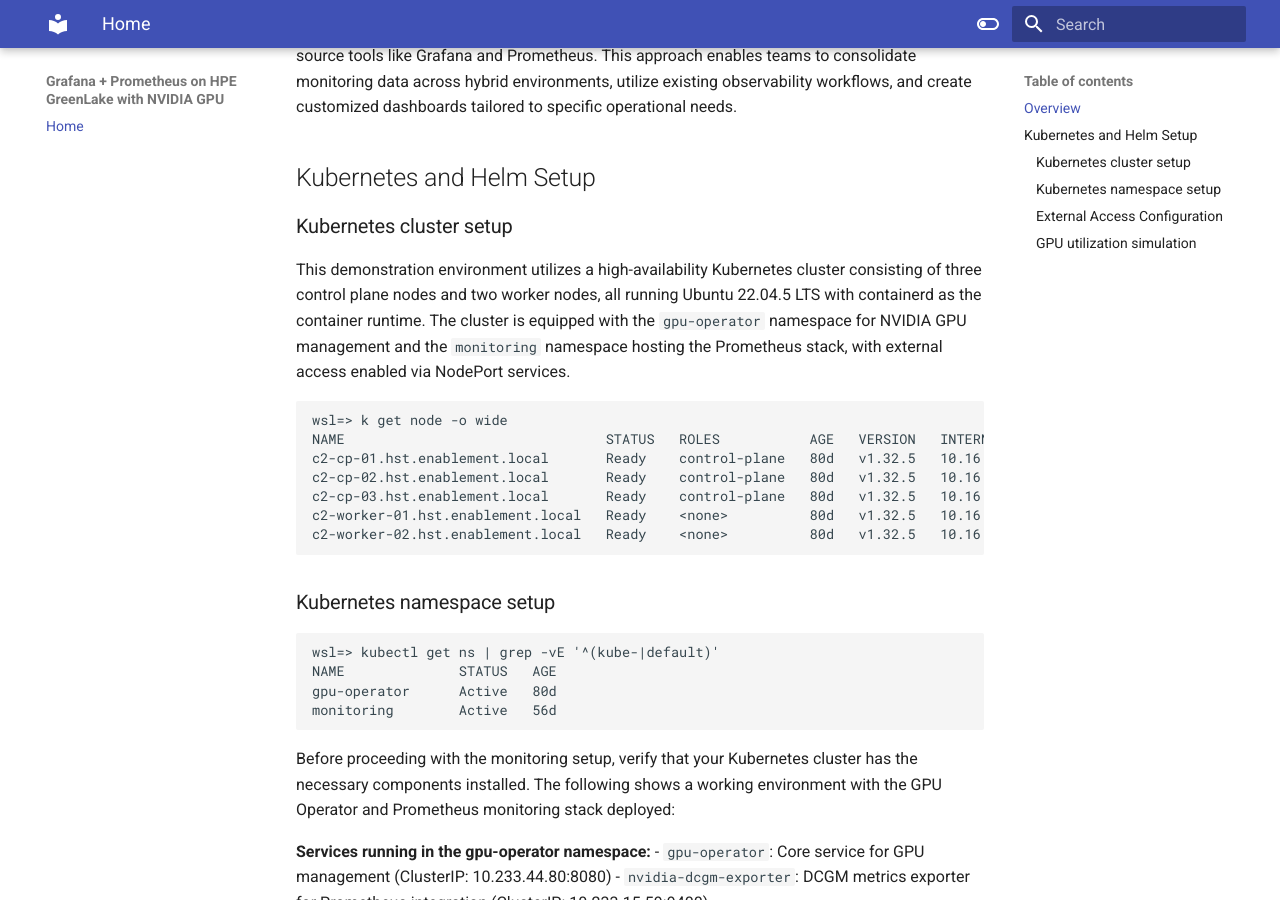
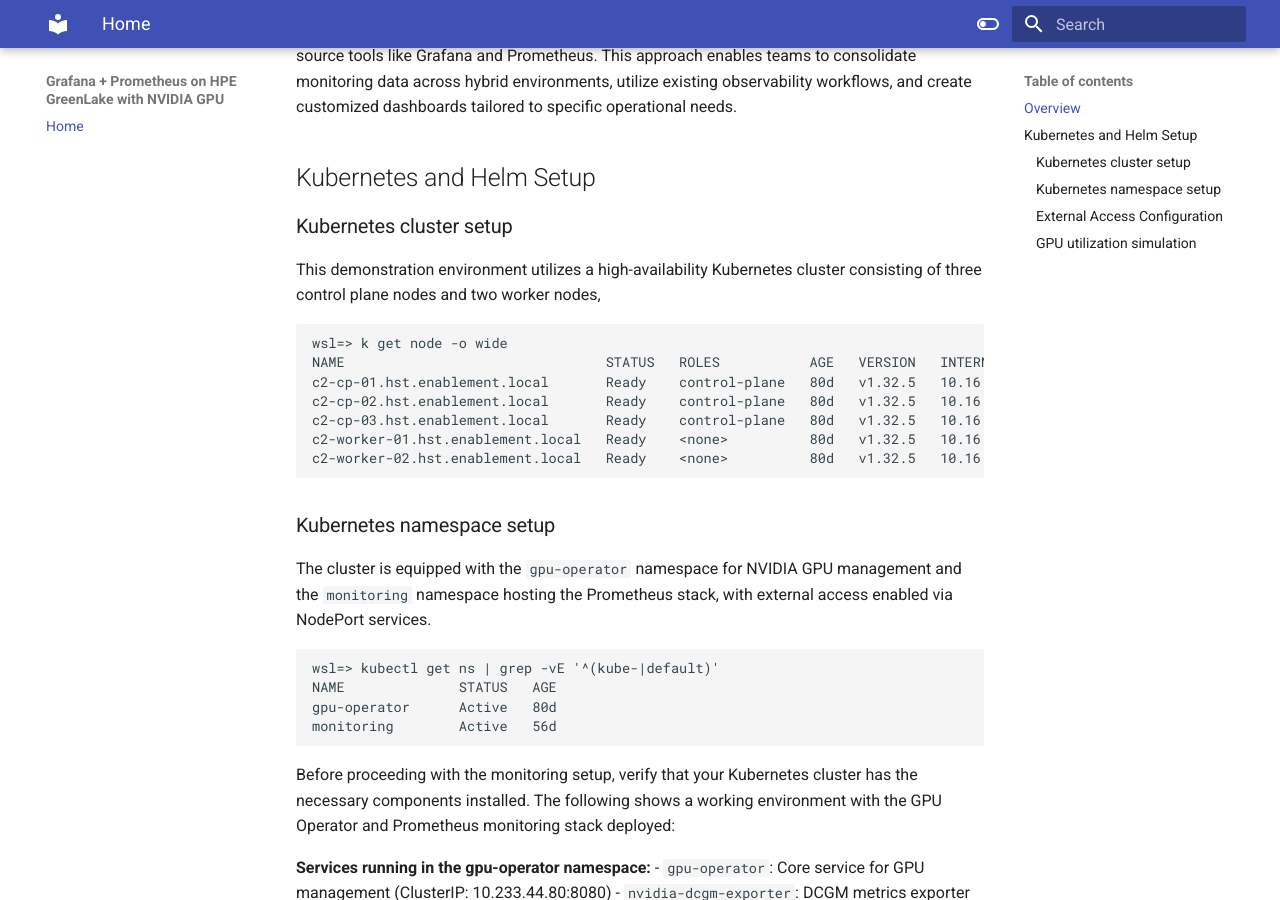
Before and after one commit to hjma29/grafana-prometheus-hpe-greenlake-com-nvidia, an MkDocs documentation site: the page built from docs/whitepaper.md, in a window 1280 px wide and 900 px high, scrolled down 306 px. Built offline with MkDocs 1.6.1 and Material for MkDocs 9.7.7, drawn with Linux system fonts in a browser that asks for light colours.

Commit message:
[skip ci] 251010-11:15 on mini4

````diff
--- a/docs/whitepaper.md
+++ b/docs/whitepaper.md
@@ -7,7 +7,7 @@ HPE GreenLake provides a cloud-native platform for managing and monitoring infra
 
 ## Kubernetes and Helm Setup
 ### Kubernetes cluster setup
-This demonstration environment utilizes a high-availability Kubernetes cluster consisting of three control plane nodes and two worker nodes, all running Ubuntu 22.04.5 LTS with containerd as the container runtime. The cluster is equipped with the `gpu-operator` namespace for NVIDIA GPU management and the `monitoring` namespace hosting the Prometheus stack, with external access enabled via NodePort services.
+This demonstration environment utilizes a high-availability Kubernetes cluster consisting of three control plane nodes and two worker nodes,
 
 ```
 wsl=> k get node -o wide
````
Also changed, not shown: other parts of docs/whitepaper.md (+1 -0 lines).
